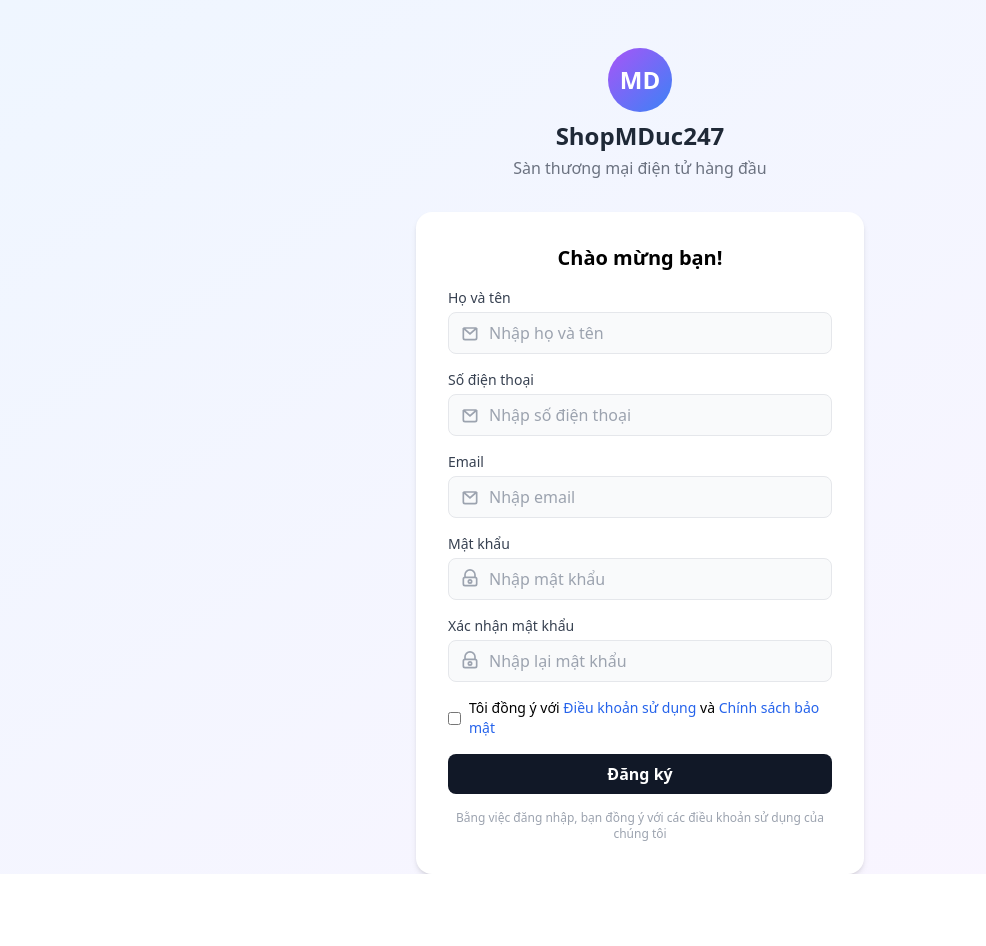
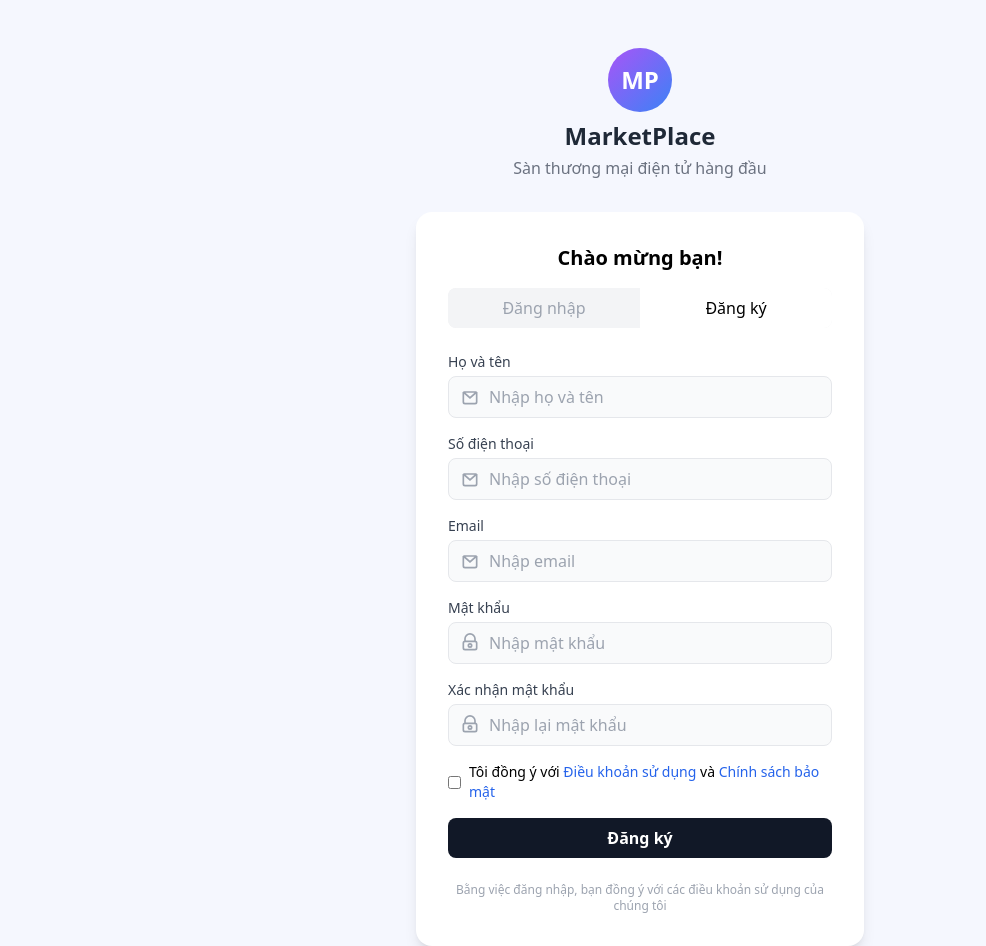
Before and after one commit to PhanDuc2k3/WebMduc247, a React (Vite) app in the folder Frontend/: page /register in a window 1280 px wide. Shown: the whole page, without its empty margins (0-986 px from the left). Before the commit the page ends 874 px from the top, so only its background shows below. Built offline with nearby package versions, Linux system fonts and the light colour scheme.

Commit message:
fix login and register

```diff
--- a/Frontend/src/pages/Login/Login.tsx
+++ b/Frontend/src/pages/Login/Login.tsx
@@ -1,12 +1,15 @@
+
 import React, { useState } from "react";
 import styles from "./Login.module.css";
 import { ToastContainer, toast } from 'react-toastify';
 import 'react-toastify/dist/ReactToastify.css';
+import { useNavigate } from 'react-router-dom';
 
 
 const Login: React.FC = () => {
   // State
   const [activeTab, setActiveTab] = useState("login");
+  const navigate = useNavigate();
   const [email, setEmail] = useState("");
   const [password, setPassword] = useState("");
   const [remember, setRemember] = useState(false);
@@ -51,13 +54,19 @@ const Login: React.FC = () => {
         <div className="flex mb-6 bg-gray-100 rounded-lg overflow-hidden">
           <button
             className={`w-1/2 py-2 text-center font-medium ${activeTab === "login" ? "bg-white" : "bg-gray-100 text-gray-400"}`}
-            onClick={() => setActiveTab("login")}
+            onClick={() => {
+              setActiveTab("login");
+              navigate("/login");
+            }}
           >
             Đăng nhập
           </button>
           <button
             className={`w-1/2 py-2 text-center font-medium ${activeTab === "register" ? "bg-white" : "bg-gray-100 text-gray-400"}`}
-            onClick={() => setActiveTab("register")}
+            onClick={() => {
+              setActiveTab("register");
+              navigate("/register");
+            }}
           >
             Đăng ký
           </button>
--- a/Frontend/src/pages/Register/Register.tsx
+++ b/Frontend/src/pages/Register/Register.tsx
@@ -1,8 +1,11 @@
 import React, { useState } from "react";
 import { ToastContainer, toast } from 'react-toastify';
 import 'react-toastify/dist/ReactToastify.css';
+import { useNavigate } from "react-router-dom";
 
-const Register = () => {
+const Register: React.FC = () => {
+	const [activeTab, setActiveTab] = useState("register");
+	const navigate = useNavigate();
 	const [fullName, setFullName] = useState("");
 	const [phone, setPhone] = useState("");
 	const [email, setEmail] = useState("");
@@ -11,7 +14,7 @@ const Register = () => {
 	const [acceptTerms, setAcceptTerms] = useState(false);
 	const [loading, setLoading] = useState(false);
 
-  const handleRegister = async (e: React.FormEvent<HTMLFormElement>) => {
+	const handleRegister = async (e: React.FormEvent) => {
 		e.preventDefault();
 		if (!acceptTerms) {
 			toast.error("Bạn phải đồng ý với điều khoản sử dụng và chính sách bảo mật");
@@ -45,18 +48,37 @@ const Register = () => {
 		setLoading(false);
 	};
 
+
 		return (
-    <div className="min-h-screen flex flex-col items-center justify-center bg-gradient-to-br from-blue-50 to-purple-50">
+			<>
+				<div className="min-h-screen flex flex-col items-center justify-center bg-[#f5f7fe]">
 					<div className="flex flex-col items-center mt-12 mb-8">
 						<div className="w-16 h-16 rounded-full bg-gradient-to-br from-purple-500 to-blue-500 flex items-center justify-center mb-2">
-          <span className="text-white text-2xl font-bold">MD</span>
+							<span className="text-white text-2xl font-bold">MP</span>
 						</div>
-        <h1 className="text-2xl font-bold text-gray-800">ShopMDuc247</h1>
+						<h1 className="text-2xl font-bold text-gray-800">MarketPlace</h1>
 						<p className="text-gray-500 text-center mt-1">Sàn thương mại điện tử hàng đầu</p>
 					</div>
-      <div className="w-full max-w-md bg-white rounded-2xl shadow-md p-8 relative">
+					<div className="w-full max-w-md bg-white rounded-2xl shadow-lg p-8 relative">
 						<h2 className="text-xl font-semibold text-center mb-4">Chào mừng bạn!</h2>
+						<div className="flex mb-6 bg-gray-100 rounded-lg overflow-hidden">
+							<button
+								className={`w-1/2 py-2 text-center font-medium ${activeTab === "login" ? "bg-white" : "bg-gray-100 text-gray-400"}`}
+								onClick={() => {
+									setActiveTab("login");
+									navigate("/login");
+								}}
+							>Đăng nhập</button>
+							<button
+								className={`w-1/2 py-2 text-center font-medium ${activeTab === "register" ? "bg-white" : "bg-gray-100 text-gray-400"}`}
+								onClick={() => {
+									setActiveTab("register");
+									navigate("/register");
+								}}
+							>Đăng ký</button>
+						</div>
 						<form className="space-y-4" onSubmit={handleRegister}>
+							{/* ...existing code... */}
 							<div>
 								<label className="block text-sm font-medium mb-1 text-gray-700">Họ và tên</label>
 								<div className="relative">
@@ -139,11 +161,12 @@ const Register = () => {
 							<button type="submit" className="w-full bg-gray-900 text-white py-2 rounded-lg hover:bg-gray-800 transition font-semibold text-base" disabled={loading}>
 								{loading ? "Đang xử lý..." : "Đăng ký"}
 							</button>
-          <div className="text-center text-gray-400 text-xs mt-2">Bằng việc đăng nhập, bạn đồng ý với các điều khoản sử dụng của chúng tôi</div>
 						</form>
+						<div className="text-center text-gray-400 text-xs mt-6">Bằng việc đăng nhập, bạn đồng ý với các điều khoản sử dụng của chúng tôi</div>
+					</div>
 				</div>
 				<ToastContainer position="top-center" autoClose={2500} hideProgressBar={false} newestOnTop closeOnClick pauseOnHover />
-    </div>
+			</>
 		);
 	};
 
```
Lines whose indentation alone changed are shown as unchanged.
